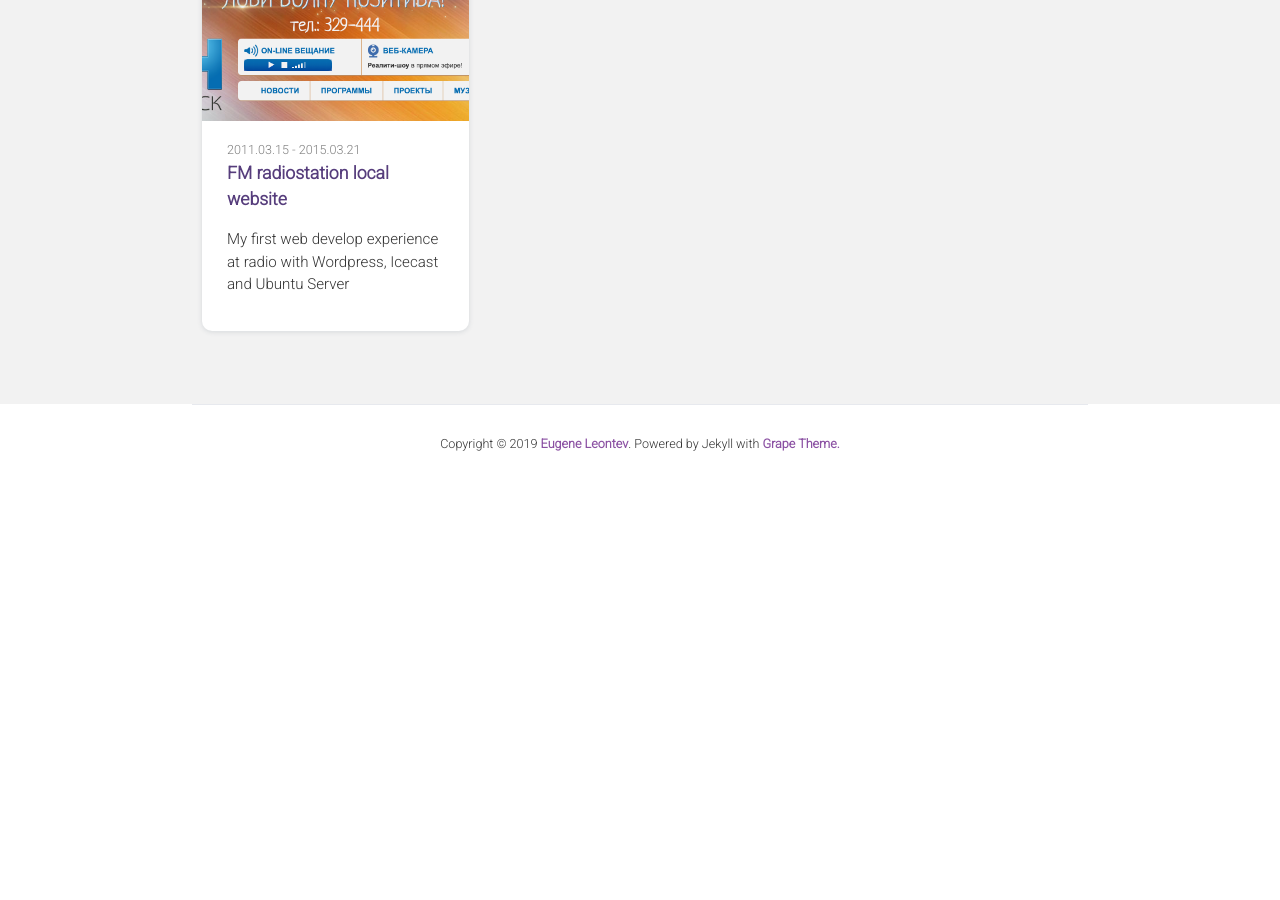
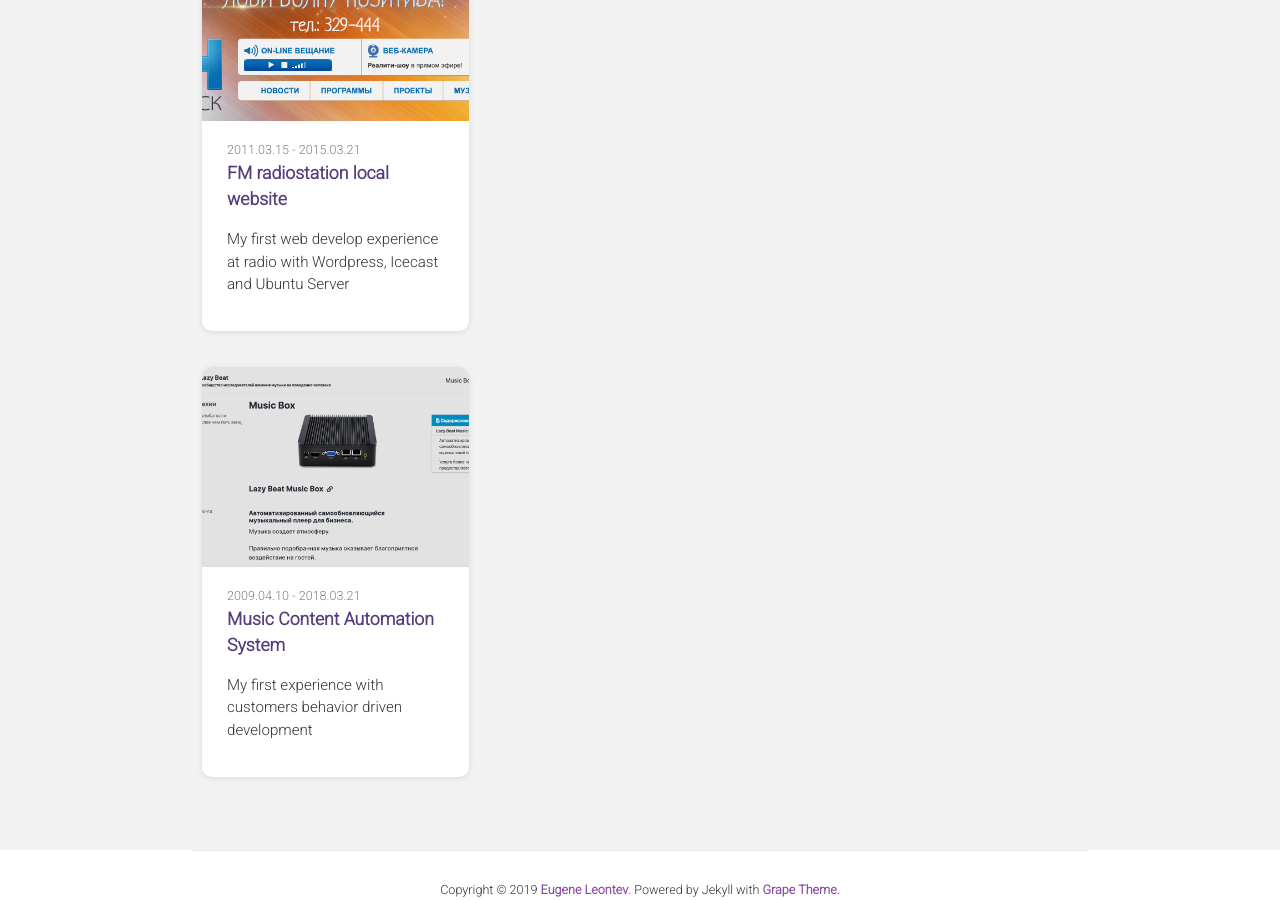
Before and after one commit to madmatvey/madmatvey.github.io, a Jekyll site: the page built from index.html, in a window 1280 px wide and 900 px high, scrolled down 1634 px. Built offline with Jekyll 4.4.1, drawn with Linux system fonts in a browser that asks for light colours; nearby versions of some CDN libraries; some web fonts are replaced; before the commit the page ends 2088 px from its top, so only the background shows below that; some of the changed lines change nothing that is shown.

Commit message:
add lazybeat music box

```diff
--- a/_data/projects.yml
+++ b/_data/projects.yml
@@ -24,3 +24,22 @@
             Now you can listen an archive records of programms online –
             for example <a href="http://radio103fm.ru/program/professiya-sever/" target="_blank">Proffession – North</a> <br />
             Oh, yeah! The episode about booster compressor station – is my work too 🎧
+- project :
+    print : True # If 'False' is selected, it will not be displayed in 'home.html > aside > .proj-content'.
+    modal : False # If 'True' is selected, modal can open in 'portfolio.html'.
+    url : https://lazybeat.ru/music-box/ # Full URL
+    image : "lazybeat.ru.png" # path: assets/project/
+    date : 2009.04.10 - 2018.03.21
+    title : Music Content Automation System
+    summary : B2B Service
+    description : My first experience with customers behavior driven development
+    contents :
+        - title : A lot of CDs
+          image : cd-collection.jpg
+          description : I found a restaurant whose staff used a lot of CDs. They had to manually change albums every time. It was not cool and distracted from the main business.
+        - title : Grab all CDs
+          image : audio-cd.jpg
+          description : I ripped all the CDs in mp3. I've arranged the actual clothing collection and came up with the playback schedule.
+        - title : Automation Playback
+          image : radio-dj-ro.png
+          description : I've founded <a href="https://www.radiodj.ro/" target="_blank">RadioDJ – free radio automation software</a> and start to use it for everyday music scheduling for my clients 🎧
```
Also changed, not shown: assets/project/audio-cd.jpg (added), assets/project/cd-collection.jpg (added), assets/project/lazybeat.ru.png (added), assets/project/radio-dj-ro.png (added).
